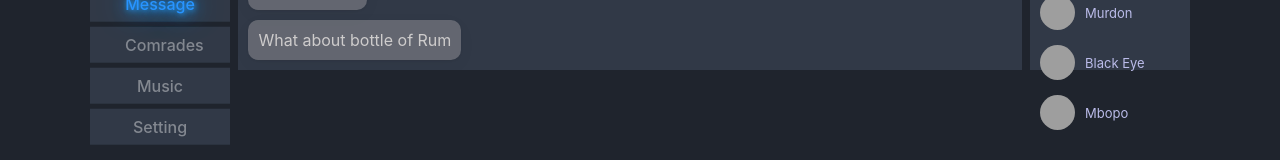
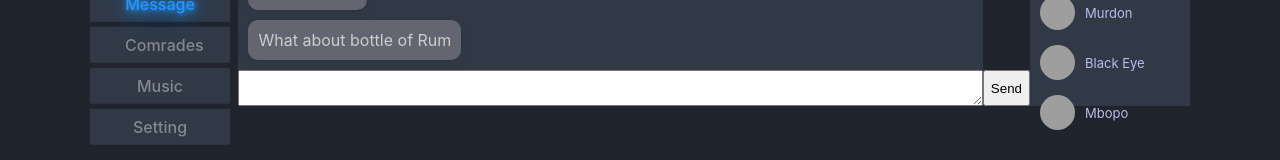
Before and after one commit to elfin14/samurai-way, a React (Create React App) app: page /dialogs in a window 1280 px wide. Shown: the part 180-340 px from the top of the page. Built offline with nearby package versions, Linux system fonts and the light colour scheme; grey boxes are pictures that could not be loaded.

Commit message:
Add profile-reducer.ts and dialogs-reducer.ts

```diff
--- a/src/App.tsx
+++ b/src/App.tsx
@@ -14,7 +14,7 @@ import {ActionTypes, StateType} from './redux/state';
 
 type AppPropsType = {
     state: StateType
-    dispatch:(action:ActionTypes)=>void
+    dispatch: (action: ActionTypes) => void
 }
 
 function App(props: AppPropsType) {
@@ -29,10 +29,14 @@ function App(props: AppPropsType) {
                             <Profile posts={props.state.profilePage.posts}
                                      newPostText={props.state.profilePage.newPostText}
                                      dispatch={props.dispatch}
-                                    />
+                            />
                         }/>
                         <Route path="/news" render={() => <News/>}/>
-                        <Route path="/dialogs" render={() => <Dialogs dialogs={props.state.dialogsPage.dialogs} messeges={props.state.dialogsPage.messeges}/>}/>
+                        <Route path="/dialogs" render={() =>
+                            <Dialogs dialogs={props.state.dialogsPage.dialogs}
+                                     messeges={props.state.dialogsPage.messeges}
+                                     newMessageText={props.state.dialogsPage.newMessageText}
+                                     dispatch={props.dispatch}/>}/>
                         <Route path="/comrades" render={() => <Comrades/>}/>
                         <Route path="/music" render={() => <Music/>}/>
                         <Route path="/setting" render={() => <Setting/>}/>
--- a/src/components/Dialogs/Dialogs.tsx
+++ b/src/components/Dialogs/Dialogs.tsx
@@ -1,13 +1,21 @@
 import React from 'react';
 import styles from './dialogs.module.css';
 import triangle from './triangle.png'
+import {ChangeEvent} from 'react';
 import {DialogItem} from './DialogItem/DialogItem';
 import {Message} from './Message/Message';
-import {DialogsType, MessegesType} from '../../redux/state';
+import {
+    ActionTypes,
+    DialogsType,
+    MessegesType
+} from '../../redux/state';
+import {addMessageMessageAC, changeNewMessageAC} from '../../redux/dialogs-reducer';
 
 type DialogsPropsType = {
+    dispatch:(action:ActionTypes)=>void
     dialogs: Array<DialogsType>,
     messeges: Array<MessegesType>
+    newMessageText:string
 }
 
 export const Dialogs = (props: DialogsPropsType) => {
@@ -17,12 +25,21 @@ export const Dialogs = (props: DialogsPropsType) => {
     let messageElements = props.messeges.map((el) =>
         <Message message={el.message}/>
     )
+    const onMessageChangeHandler =(e:ChangeEvent<HTMLTextAreaElement>)=>{
+        let newMessage=e.currentTarget.value
+        props.dispatch(changeNewMessageAC(newMessage))
+    }
+    const addMessage=()=>{
+        props.dispatch(addMessageMessageAC(props.newMessageText))
+    }
     return (
         <>
             <div className={styles.content}>
                 <div className={styles.messages_field}>
                     {messageElements}
                 </div>
+                <textarea onChange={onMessageChangeHandler} value={props.newMessageText}/>
+                <button onClick={addMessage}>Send</button>
                 <div className={styles.empty}></div>
                 <div className={styles.dialogs}>
                     <div className={styles.dialogs_container}>
--- a/src/components/Profile/Myposts/Myposts.tsx
+++ b/src/components/Profile/Myposts/Myposts.tsx
@@ -1,7 +1,8 @@
 import React, {ChangeEvent} from 'react';
 import Post from './Post/Post';
 import styles from './mypost.module.css'
-import {ActionTypes, addPostAC, changeNewTextAC, PostsType} from '../../../redux/state';
+import {ActionTypes, PostsType} from '../../../redux/state';
+import {addPostAC, changeNewTextAC} from '../../../redux/profile-reducer';
 
 
 type MypostsPropsType = {
@@ -16,10 +17,8 @@ function Myposts(props: MypostsPropsType) {
 
     const addPost = () => {props.dispatch(addPostAC(props.newPostText))}
     const onPostChangeHandler=(e:ChangeEvent<HTMLTextAreaElement>)=>{
-
         let newPost=e.currentTarget.value
         props.dispatch(changeNewTextAC(newPost))
-
     }
 
     return (
--- /dev/null
+++ b/src/redux/dialogs-reducer.ts
@@ -0,0 +1,21 @@
+import {ActionTypes, AddMessageType, AddNewMessageType, DialogsPageType} from './state';
+
+export const DialogsReducer =(state:DialogsPageType,action:ActionTypes)=>{
+    switch (action.type){
+        case 'ADD-NEW-MESSAGE':
+            const NewMessage = {
+                id: 5,
+                message: action.newMessageText,
+            }
+            state.messeges.push(NewMessage)
+            state.newMessageText = ''
+            return state
+        case 'CHANGE-NEW-MESSAGE':
+            state.newMessageText = action.newMessage
+            return state
+        default:
+            return state
+    }
+}
+export const changeNewMessageAC=(newMessage:string):AddMessageType =>({type:"CHANGE-NEW-MESSAGE",newMessage:newMessage})
+export const addMessageMessageAC=(newMessageText:string):AddNewMessageType =>({type:"ADD-NEW-MESSAGE",newMessageText:newMessageText})
--- /dev/null
+++ b/src/redux/profile-reducer.ts
@@ -0,0 +1,22 @@
+import {ActionTypes, AddNewPostType, ChangeNewTextType, ProfilePageType} from './state';
+
+export const ProfileReducer = (state:ProfilePageType, action:ActionTypes) => {
+    switch (action.type){
+        case 'ADD-POST':
+            const NewPost = {
+                id: 3,
+                message: action.newPostText,
+                likescount: 1
+            }
+            state.posts.push(NewPost)
+            state.newPostText = ''
+            return state
+        case 'CHANGE-NEW-TEXT':
+            state.newPostText = action.newText
+            return state
+        default:
+            return state
+    }
+}
+export const addPostAC =(newPostText:string):AddNewPostType => ({type: 'ADD-POST', newPostText: newPostText})
+export const changeNewTextAC =(newPost:string):ChangeNewTextType => ({type:'CHANGE-NEW-TEXT',newText:newPost})
--- a/src/redux/state.ts
+++ b/src/redux/state.ts
@@ -1,3 +1,6 @@
+import {ProfileReducer} from './profile-reducer';
+import {DialogsReducer} from './dialogs-reducer';
+
 export type DialogsType = {
     id: number,
     name: string
@@ -14,12 +17,13 @@ export type PostsType = {
     likescount: number
 }
 
-type ProfilePageType = {
+export type ProfilePageType = {
     newPostText: string
     posts: Array<PostsType>
 }
 
-type DialogsPageType = {
+export type DialogsPageType = {
+    newMessageText:string,
     messeges: Array<MessegesType>,
     dialogs: Array<DialogsType>
 }
@@ -29,17 +33,25 @@ export type StateType = {
     dialogsPage: DialogsPageType
 }
 
-type AddNewPostType = {
+export type AddNewPostType = {
     type: 'ADD-POST',
     newPostText:string
 }
 
-type ChangeNewTextType = {
+export type ChangeNewTextType = {
     type: 'CHANGE-NEW-TEXT',
     newText:string
 }
+export type AddMessageType = {
+    type: 'CHANGE-NEW-MESSAGE',
+    newMessage:string
+}
+export type AddNewMessageType = {
+    type: 'ADD-NEW-MESSAGE',
+    newMessageText:string
+}
 
-export type ActionTypes = AddNewPostType | ChangeNewTextType
+export type ActionTypes = AddNewPostType | ChangeNewTextType| AddMessageType| AddNewMessageType
 export type StoreType = {
     _state: StateType,
     getState: () => StateType,
@@ -47,9 +59,6 @@ export type StoreType = {
     subscriber: (observer: () => void) => void,
     dispatch: (action: ActionTypes) => void,
 }
-
-export const addPostAC =(newPostText:string):AddNewPostType => ({type: 'ADD-POST', newPostText: newPostText})
-export const changeNewTextAC =(newPost:string):ChangeNewTextType => ({type:'CHANGE-NEW-TEXT',newText:newPost})
 
 const store: StoreType = {
     _state: {
@@ -61,6 +70,7 @@ const store: StoreType = {
             ]
         },
         dialogsPage: {
+            newMessageText:'',
             messeges: [
                 {id: 1, message: 'Hi NIGGA!!!'},
                 {id: 2, message: 'Yoo NIGGA!!!'},
@@ -84,20 +94,9 @@ const store: StoreType = {
         this._rerenderEntireTree = observer
     },
     dispatch(action) {
-        if (action.type === 'ADD-POST') {
-
-            const NewPost = {
-                id: 3,
-                message: action.newPostText,
-                likescount: 1
-            }
-            this._state.profilePage.posts.push(NewPost)
-            this._state.profilePage.newPostText = ''
-            this._rerenderEntireTree()
-        } else if (action.type === 'CHANGE-NEW-TEXT') {
-            this._state.profilePage.newPostText = action.newText
-            this._rerenderEntireTree()
-        }
+        this._state.profilePage = ProfileReducer(this._state.profilePage, action)
+        this._state.dialogsPage = DialogsReducer(this._state.dialogsPage, action)
+        this._rerenderEntireTree()
     }
 }
 export default store
```
